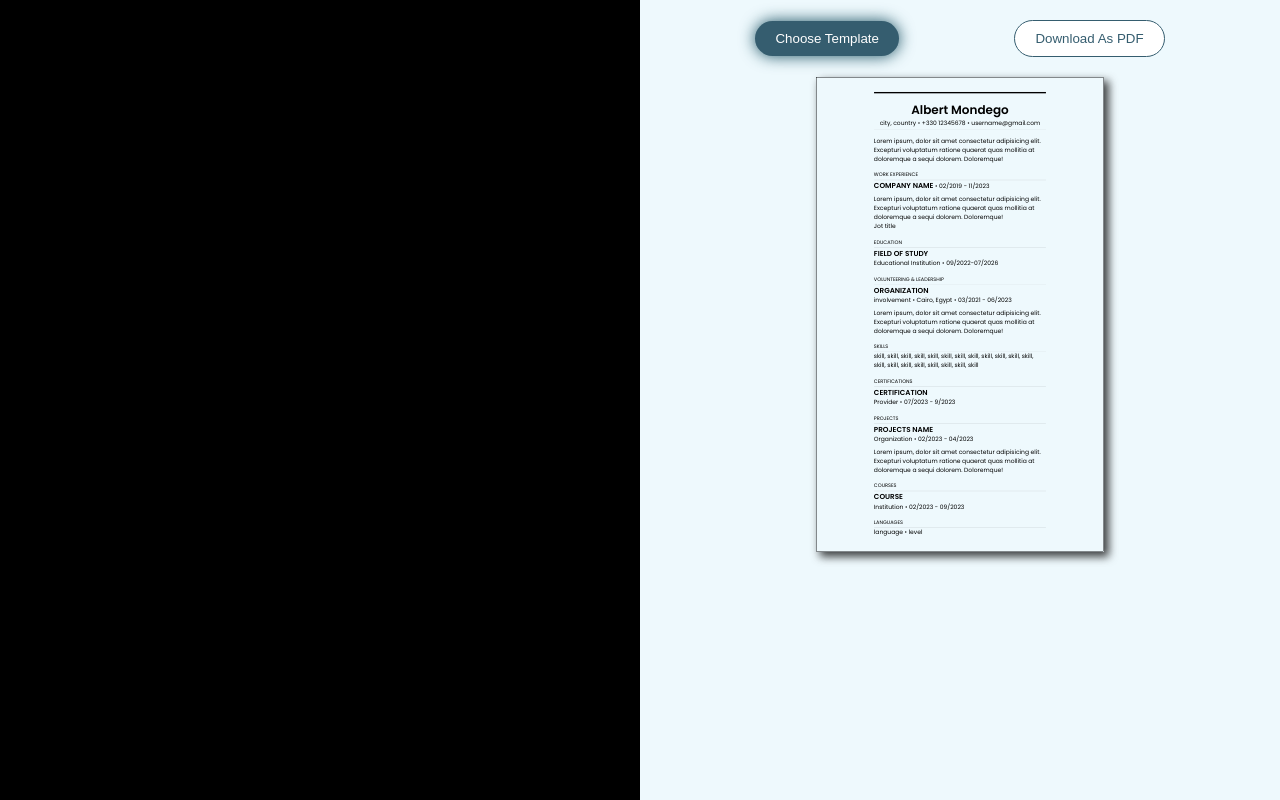
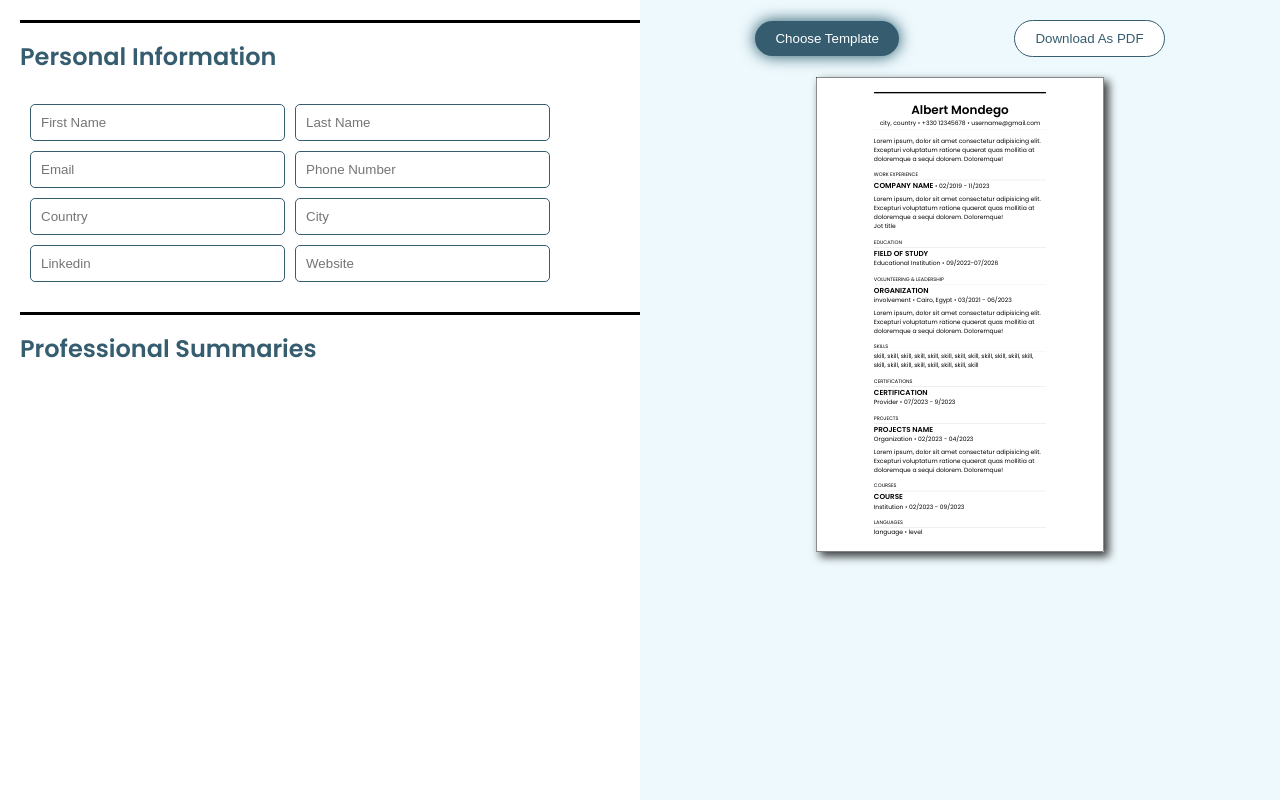
Before and after one commit to Rick-and-Bora3y-Devs/Resume-Builder, a React (Vite) app: page /maker in a window 1280 px wide. Built offline with nearby package versions, Linux system fonts and the light colour scheme.

Commit message:
aaaaaaaaaaaaaaaaaaaaaaaaaaaaaaaa

```diff
--- /dev/null
+++ b/src/Components/AddBtn.jsx
@@ -0,0 +1,28 @@
+
+const testStyle = {
+    display: "flex",
+    justifyContent: "center",
+    alignItems: "center",
+    height: "100vh",
+}
+
+const buttonStyle = {
+    fontSzize: "1.5rem",
+    padding: "1rem 1rem",
+    color: "#2B6681",
+    borderStyle: "solid",
+    borderWidth: "2px",
+    borderColor: "#2B6681"
+}
+
+
+function AddBtn(){
+    return(
+        <div style={testStyle}>
+            <button style={buttonStyle}>Add A Professional Summary</button>
+        </div>
+    )
+}
+
+
+export default AddBtn;
--- a/src/Css/Resume.module.css
+++ b/src/Css/Resume.module.css
@@ -23,15 +23,6 @@ html{
     /* overflow: auto; */
 }
 
-.Builder{
-    position: fixed;
-    left: 0;
-
-    height: 100vh;
-    width: 50vw;
-
-    background-color: black;
-}
 
 .Controls{
 
@@ -68,12 +59,16 @@ html{
 
     transition: transform 0.2s;
     padding: 10px 20px;
+}
 
+
+.Download:hover,.Choose:hover{
+    transform: scale(1.05);
 }
 
 
 .resume{
-
+    background-color: white;
     border: 1px solid black;
     transform: translateY(-270px) scaleX(0.45) scaleY(0.45);
 
@@ -81,3 +76,48 @@ html{
     -moz-box-shadow: 10px 10px 19px 2px rgba(0,0,0,0.75);
     box-shadow: 10px 10px 19px 2px rgba(0,0,0,0.75);
 }
+
+
+/* Builder Styling */
+
+
+.Builder{
+    position: fixed;
+    left: 0;
+
+    height: 100vh;
+    width: 50vw;
+
+    /* background-color: black; */
+}
+
+.Heading{
+    margin-top: 20px;
+    margin-left: 20px;
+
+    font-size: 1.5rem;
+    font-weight: 700;
+    color: #355D6F;
+}
+
+.Inputs{
+
+    margin-left: 20px;
+    margin-top: 20px;
+    margin-right: 20px;
+
+    display: grid;
+    grid-template-columns: 255px 255px;
+    padding: 10px;
+    gap: 10px;
+}
+
+.Inputs input{
+    padding: 10px;
+    border-radius: 5px;
+    border: 1px solid #355D6F;
+}
+
+.Inputs input:focus{
+    outline: none;
+}
--- a/src/Pages/ResumeBuilder.jsx
+++ b/src/Pages/ResumeBuilder.jsx
@@ -1,4 +1,4 @@
-import React, { useState } from "react";
+import { useState } from "react";
 
 import styles from "../Css/Resume.module.css";
 import Template1 from "../Components/Templates/Template1.jsx";
@@ -13,8 +13,32 @@ function ResumeBuilder()
 
     return <div className={styles.Container}>
                 <div className={styles.Builder}>
+                    <div className={styles.Personal}>
+                        <h1 className={styles.Heading}>Personal Information</h1>
+                            <div className={styles.Inputs}>
+                                <input type="text" placeholder="First Name"/>
+                                <input type="text" placeholder="Last Name"/>
+                                <input type="text" placeholder="Email"/>
+                                <input type="text" placeholder="Phone Number"/>
+                                <input type="text" placeholder="Country"/>
+                                <input type="text" placeholder="City"/>
+                                <input type="text" placeholder="Linkedin"/>
+                                <input type="text" placeholder="Website"/>
+                            </div>
+                    </div>
+
+
+                    <div className={styles.Summary}>
+                        <h1 className={styles.Heading}>Professional Summaries</h1>
 
                     </div>
+
+
+
+                </div>
+
+
+
             <div className={styles.Preview}>
                 <div className={styles.Controls}>
                     <button className={styles.Choose}>Choose Template</button>
--- /dev/null
+++ b/src/Test.jsx
@@ -0,0 +1,7 @@
+import AddBtn from "./Components/AddBtn";
+
+function Test() {
+  return <><AddBtn/></>;
+}
+
+export default Test;
```
Also changed, not shown: src/App.jsx (deleted, +0 -7 lines), src/main.jsx (+6 -2 lines), src/Components/Preview.jsx (deleted). Lines whose indentation alone changed are shown as unchanged.
